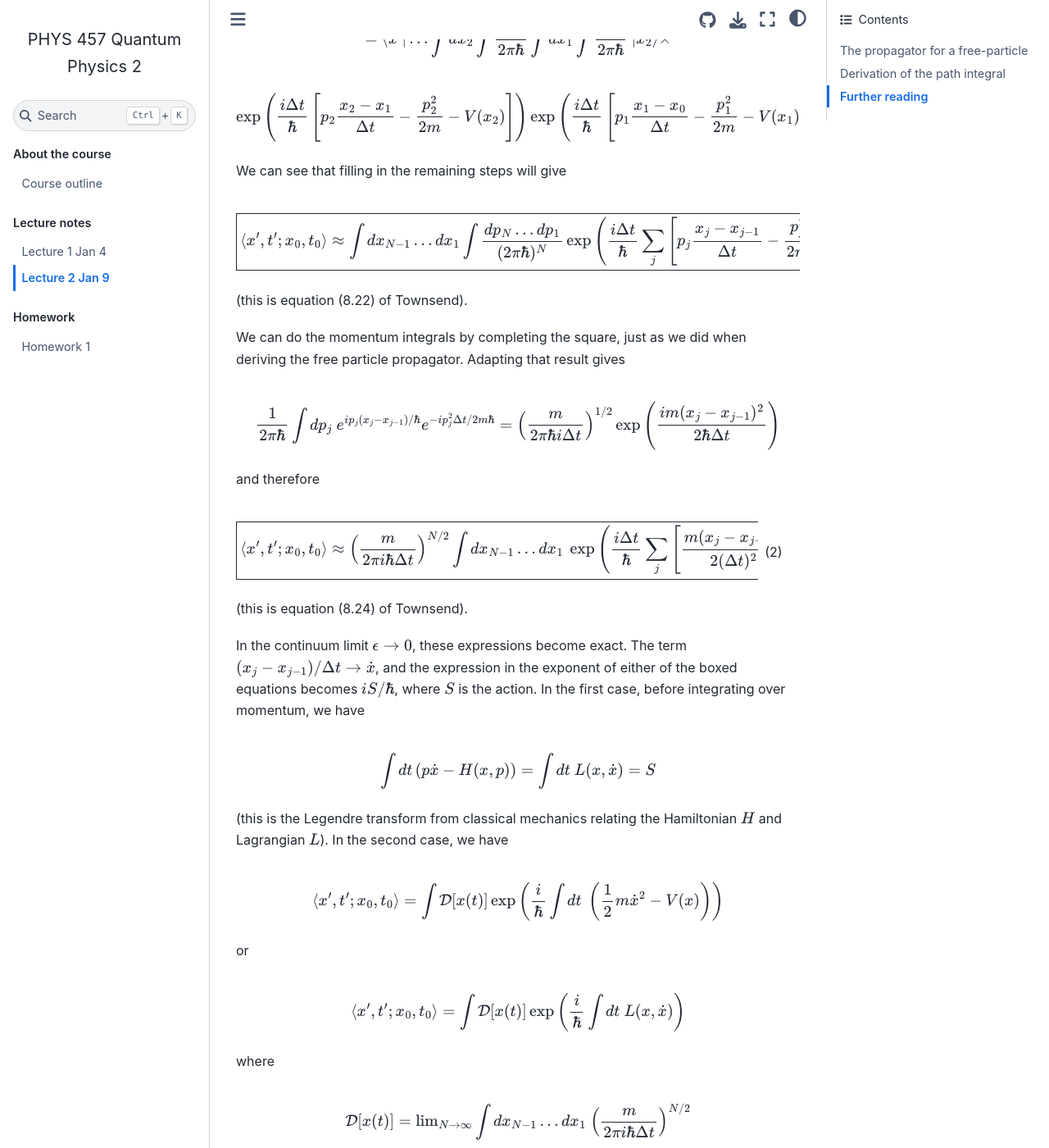
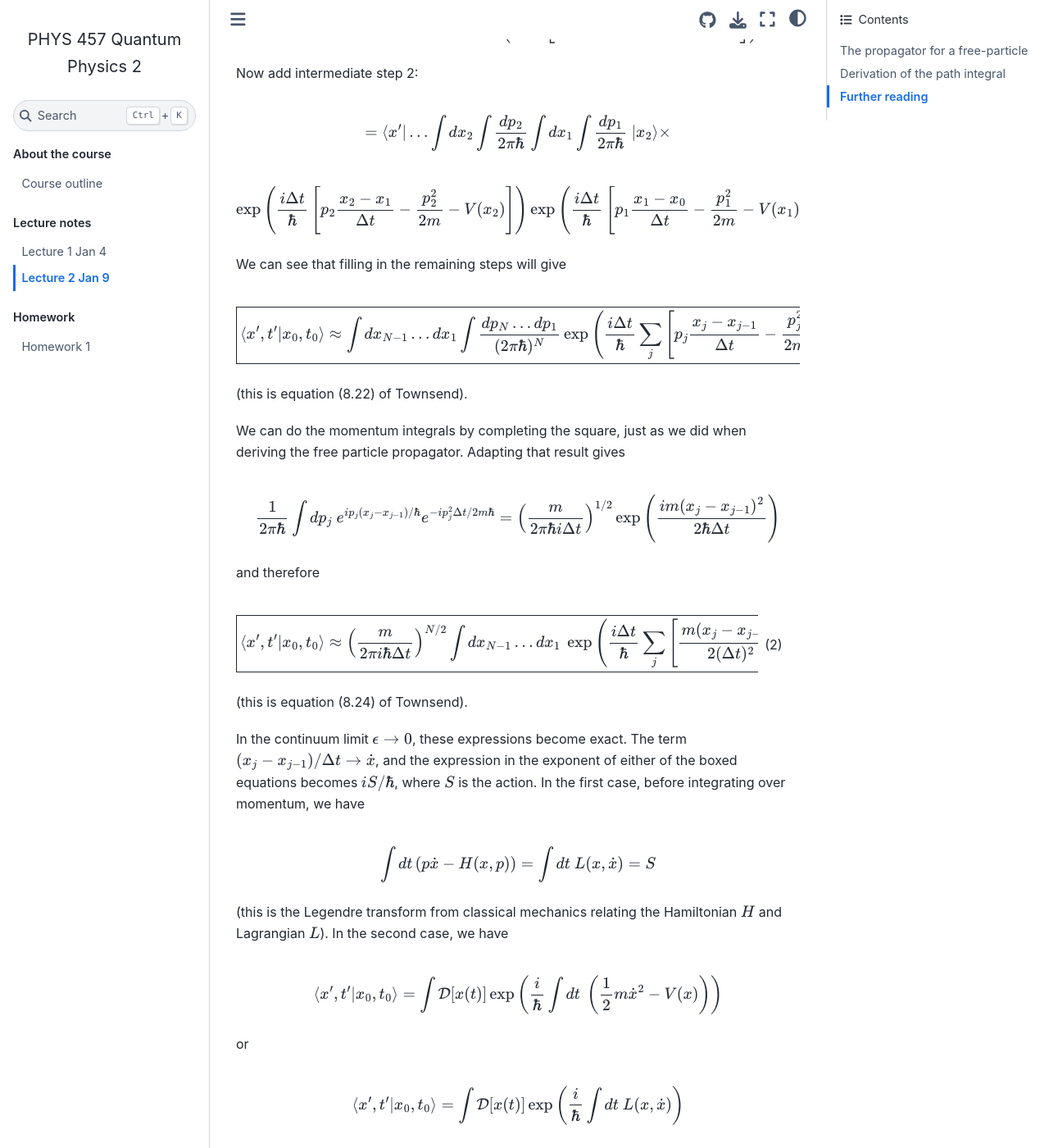
Before and after one commit to andrewcumming/phys457, a Jupyter Book: the page built from lecture2.md, in a window 1280 px wide and 1400 px high, scrolled down 3392 px. Shown: the whole window at 82% size. Built offline with Jupyter Book 1.0.4 settings and Sphinx 7.4.7 and the Sphinx Book theme 1.1.4, drawn with Linux system fonts in a browser that asks for light colours; some of the changed text lies outside the part shown.

```diff
--- a/lecture2.md
+++ b/lecture2.md
@@ -18,7 +18,7 @@ The canonical example of incompatible observables is position-momentum, for whic
 
 We want to derive an expression for the propagator
 
-$$\braket{x^\prime,t^\prime; x_0, t_0} = \braket{x^\prime|e^{-i\hat{H}(t^\prime-t_0)/\hbar}|x_0}.$$
+$$\braket{x^\prime,t^\prime|x_0, t_0} = \braket{x^\prime|e^{-i\hat{H}(t^\prime-t_0)/\hbar}|x_0}.$$
 
 For a free-particle, $\hat{H}=\hat{p}^2/2m$, and so the propagator takes the form
 
@@ -88,7 +92,7 @@ $$\exp\left({i\Delta t\over \hbar}\left[ p_2{x_2-x_1\over \Delta t} - {p_2^2\ove
 
 We can see that filling in the remaining steps will give
 
-$$\boxed{ \braket{x^\prime,t^\prime; x_0, t_0}\approx  \int dx_{N-1}\dots dx_1 \int {dp_N\dots dp_1\over (2\pi \hbar)^N} \exp\left({i\Delta t\over \hbar}\sum_j\left[ p_{j}{x_{j}-x_{j-1}\over \Delta t} - {p_j^2\over 2m} - V(x_j) \right]\right)}$$
+$$\boxed{ \braket{x^\prime,t^\prime|x_0, t_0}\approx  \int dx_{N-1}\dots dx_1 \int {dp_N\dots dp_1\over (2\pi \hbar)^N} \exp\left({i\Delta t\over \hbar}\sum_j\left[ p_{j}{x_{j}-x_{j-1}\over \Delta t} - {p_j^2\over 2m} - V(x_j) \right]\right)}$$
 
 (this is equation (8.22) of Townsend).
 
@@ -99,7 +103,7 @@ $$ {1\over 2\pi\hbar}\int dp_j\  e^{ip_j(x_j-x_{j-1})/\hbar}e^{-ip_j^2\Delta t/2
 and therefore
 
 
-$$\boxed{ \braket{x^\prime,t^\prime; x_0, t_0}\approx  \left({m\over 2\pi i \hbar \Delta t}\right)^{N/2} \int dx_{N-1}\dots dx_1\ \exp\left({i\Delta t\over \hbar}\sum_j\left[  {m(x_j-x_{j-1})^2\over 2(\Delta t)^2}- V(x_j) \right]\right)}$$ (pathintegral)
+$$\boxed{ \braket{x^\prime,t^\prime|x_0, t_0}\approx  \left({m\over 2\pi i \hbar \Delta t}\right)^{N/2} \int dx_{N-1}\dots dx_1\ \exp\left({i\Delta t\over \hbar}\sum_j\left[  {m(x_j-x_{j-1})^2\over 2(\Delta t)^2}- V(x_j) \right]\right)}$$ (pathintegral)
 
 (this is equation (8.24) of Townsend).
 
@@ -109,11 +113,11 @@ $$\int dt \left(p\dot{x} - H(x,p)\right) = \int dt\ L(x,\dot{x}) = S$$
 
 (this is the Legendre transform from classical mechanics relating the Hamiltonian $H$ and Lagrangian $L$). In the second case, we have
 
-$$\braket{x^\prime,t^\prime; x_0, t_0} = \int \mathcal{D}[x(t)] \exp\left({i\over \hbar}\int dt\ \left({1\over 2}m\dot{x}^2 - V(x)\right)\right)$$
+$$\braket{x^\prime,t^\prime|x_0, t_0} = \int \mathcal{D}[x(t)] \exp\left({i\over \hbar}\int dt\ \left({1\over 2}m\dot{x}^2 - V(x)\right)\right)$$
 
 or
 
-$$\braket{x^\prime,t^\prime; x_0, t_0} = \int \mathcal{D}[x(t)] \exp\left({i\over \hbar}\int dt\ L(x, \dot{x})\right)$$
+$$\braket{x^\prime,t^\prime|x_0, t_0} = \int \mathcal{D}[x(t)] \exp\left({i\over \hbar}\int dt\ L(x, \dot{x})\right)$$
 
 where
 
```
Also changed, not shown: other parts of lecture2.md (+6 -2 lines).
